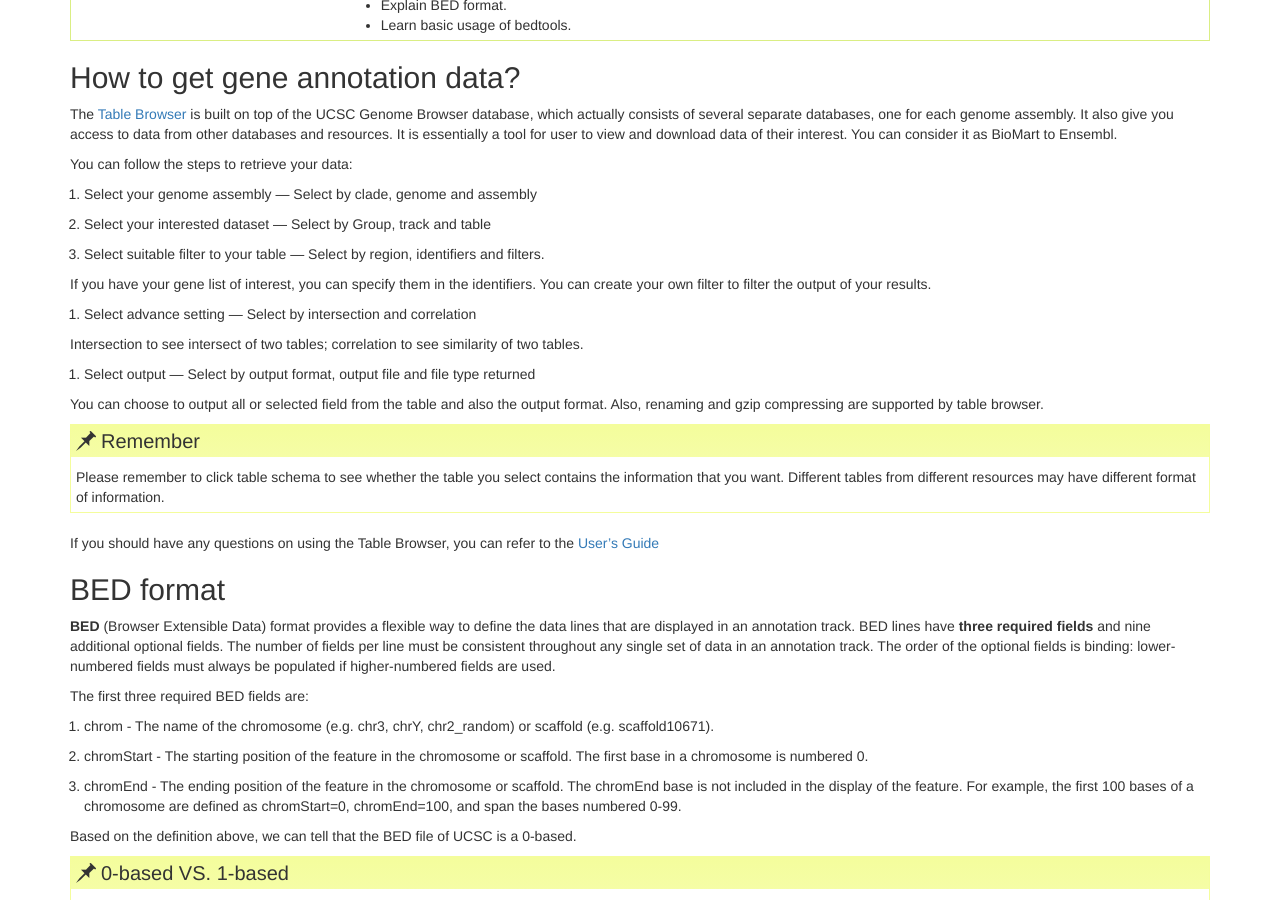
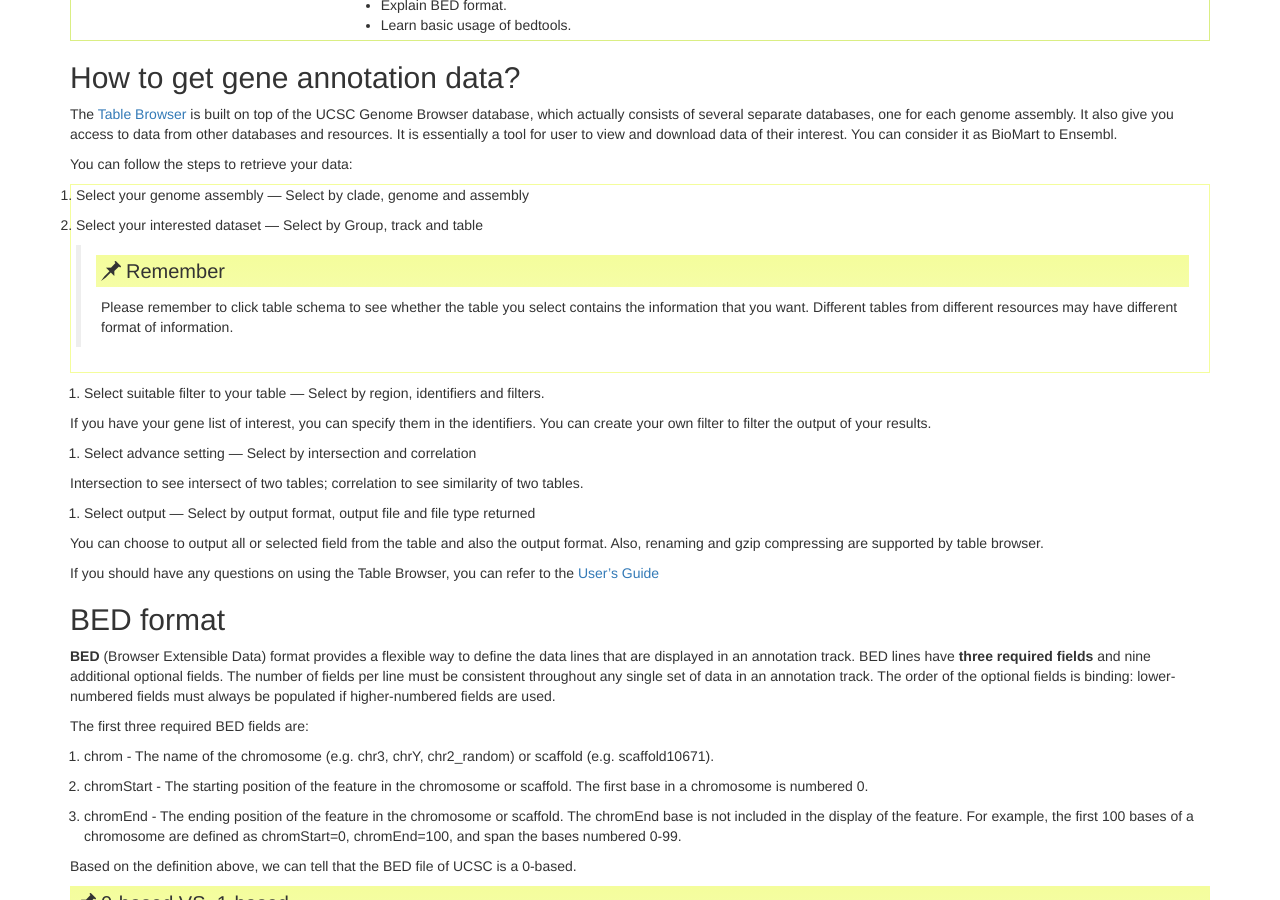
Before and after one commit to GTK-lab/chipseq, a Jekyll site: the page built from _episodes/04-annotation.md, in a window 1280 px wide and 900 px high, scrolled down 376 px. Built offline with Jekyll 4.4.1, drawn with Linux system fonts in a browser that asks for light colours; part of the change alters nothing that is shown.

Commit message:
update ep4

```diff
--- a/_episodes/04-annotation.md
+++ b/_episodes/04-annotation.md
@@ -23,23 +23,22 @@ You can follow the steps to retrieve your data:
 1. Select your genome assembly --- Select by clade, genome and assembly
 
 2. Select your interested dataset --- Select by Group, track and table
+> ## Remember
+> Please remember to click table schema to see whether the table you select contains the information that you want. Different tables from different resources may have different format of information.
+>
+{: .callout}
 
 3. Select suitable filter to your table --- Select by region, identifiers and filters.
 
-If you have your gene list of interest, you can specify them in the identifiers. You can create your own filter to filter the output of your results.
+  If you have your gene list of interest, you can specify them in the identifiers. You can create your own filter to filter the output of your results.
 
 4. Select advance setting --- Select by intersection and correlation
 
-Intersection to see intersect of two tables; correlation to see similarity of two tables.
+ Intersection to see intersect of two tables; correlation to see similarity of two tables.
 
 5. Select output --- Select by output format, output file and file type returned
 
 You can choose to output all or selected field from the table and also the output format. Also, renaming and gzip compressing are supported by table browser.
-
-> ## Remember
-> Please remember to click table schema to see whether the table you select contains the information that you want. Different tables from different resources may have different format of information.
->
-{: .callout}
 
 If you should have any questions on using the Table Browser, you can refer to the [User's Guide](https://genome.ucsc.edu/goldenPath/help/hgTablesHelp.html)
 
@@ -388,9 +387,9 @@ Whereas the -d option always reports distances as positive integers, the -D opti
 >
 > > ## Hint
 > >
-> > 1. bedtools intersect -loj -a <Peak_file> -b refGene.bed > <Output>
+> > 1. bedtools intersect -loj -a Peak_file -b refGene.bed > Output
 > >
-> > 2. bedtools closest -io -d -a <Peak_file> -b refGene.bed > <Output>
+> > 2. bedtools closest -io -d -a Peak_file -b refGene.bed > Output
 > >
 > {: .solution}
 {: .challenge}
```
